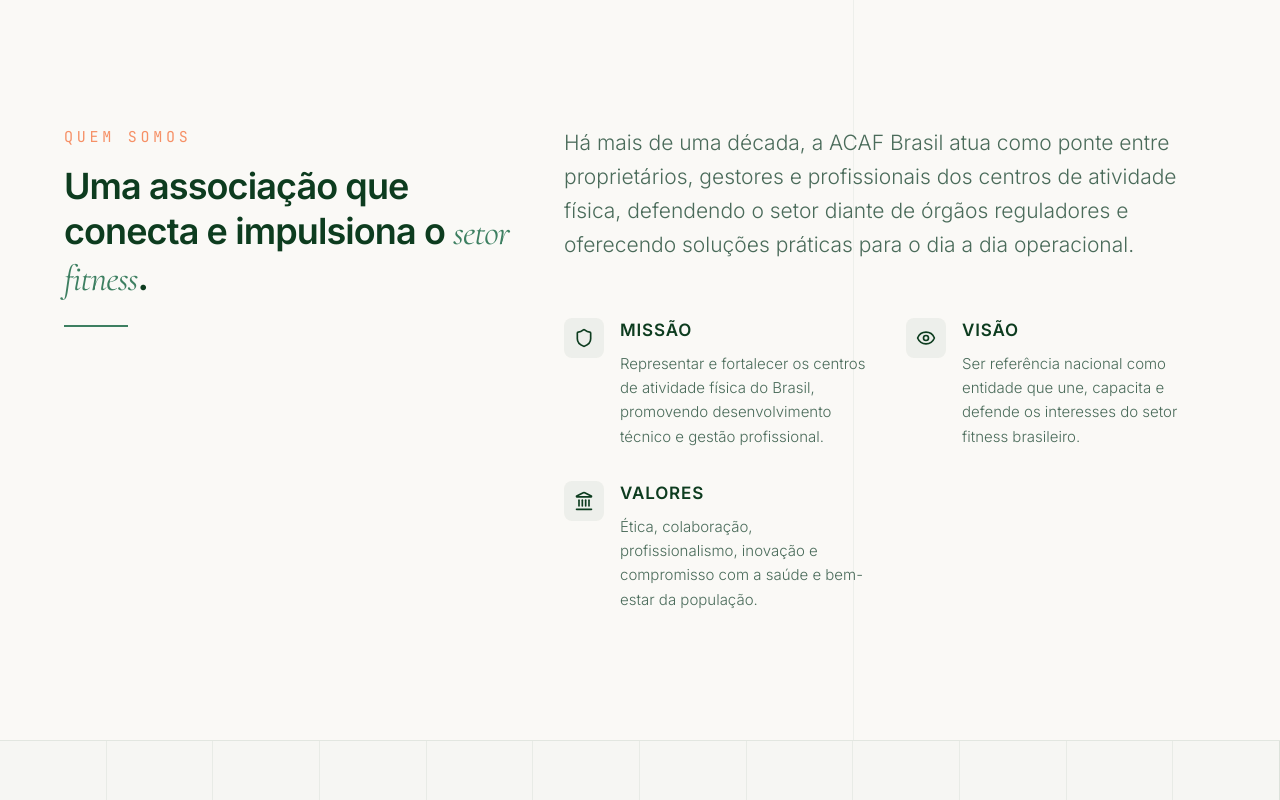
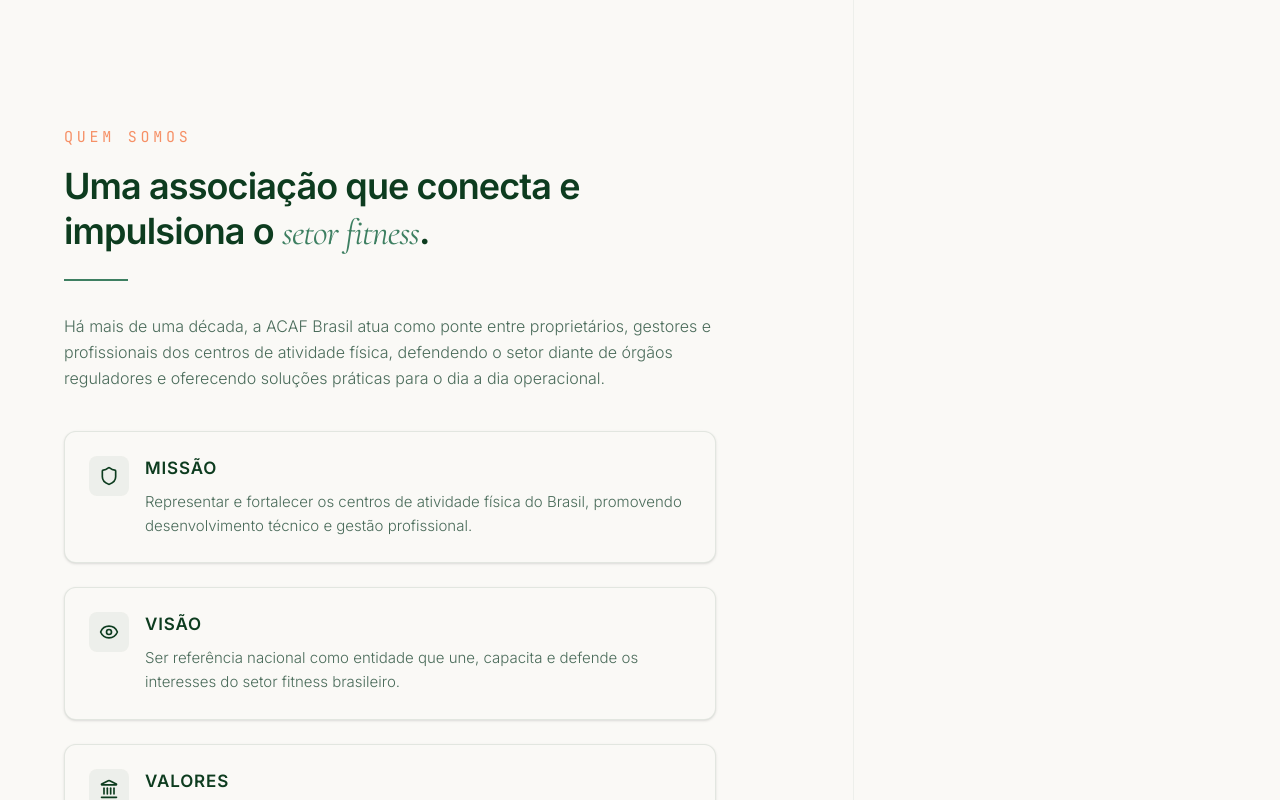
Before and after one commit to cmoro-rayanne/acafbrasil, a React (Vite) app: page / in a window 1280 px wide. Shown: the part 800-1600 px from the top of the page. Built offline with nearby package versions, Linux system fonts and the light colour scheme.

Commit message:
feat: restructure About us section layout and add scroll entrance fade-in-up animations

```diff
--- a/src/features/landing/components/About.tsx
+++ b/src/features/landing/components/About.tsx
@@ -1,37 +1,70 @@
-import React from 'react';
+import React, { useEffect, useRef, useState } from 'react';
 import { Eye, Shield, Landmark } from 'lucide-react';
 
 export const About: React.FC = () => {
+  const [isVisible, setIsVisible] = useState(false);
+  const sectionRef = useRef<HTMLElement>(null);
+
+  useEffect(() => {
+    const observer = new IntersectionObserver(
+      ([entry]) => {
+        if (entry.isIntersecting) {
+          setIsVisible(true);
+          observer.unobserve(entry.target);
+        }
+      },
+      { threshold: 0.1 }
+    );
+
+    if (sectionRef.current) {
+      observer.observe(sectionRef.current);
+    }
+
+    return () => {
+      if (sectionRef.current) {
+        observer.unobserve(sectionRef.current);
+      }
+    };
+  }, []);
+
   return (
-    <section id="sobre" className="relative py-20 md:py-32 px-6 md:px-16 bg-acaf-sand border-b border-acaf-forest/10 overflow-hidden">
+    <section
+      id="sobre"
+      ref={sectionRef}
+      className="relative py-20 md:py-32 px-6 md:px-16 bg-acaf-sand border-b border-acaf-forest/10 overflow-hidden"
+    >
 
       {/* Background architectural element */}
       <div className="absolute right-0 top-0 w-1/3 h-full border-l border-acaf-forest/5 pointer-events-none hidden md:block"></div>
 
       <div className="max-w-7xl mx-auto grid grid-cols-1 lg:grid-cols-12 gap-12 relative z-10">
 
-        {/* Left column: Header & Tag */}
-        <div className="lg:col-span-5 flex flex-col justify-start">
+        {/* Left column: Header, Title, Text, and Cards (stacked) */}
+        <div className="lg:col-span-7 flex flex-col justify-start">
           <span className="font-mono text-[15px] uppercase tracking-[0.25em] text-acaf-coral mb-4 block">
             Quem Somos
           </span>
-          <h2 className="text-3xl md:text-4xl font-sans font-semibold text-acaf-forest leading-tight tracking-tight max-w-md">
+          <h2 className="text-3xl md:text-4xl font-sans font-semibold text-acaf-forest leading-tight tracking-tight max-w-2xl">
             Uma associação que conecta e impulsiona o <span className="font-serif italic font-normal text-acaf-emerald">setor fitness</span>.
           </h2>
-          <div className="w-16 h-[2px] bg-acaf-emerald mt-6"></div>
-        </div>
+          <div className="w-16 h-[2px] bg-acaf-emerald mt-6 mb-8"></div>
 
-        {/* Right column: Description & Values grid */}
-        <div className="lg:col-span-7 flex flex-col justify-center">
-          <p className="text-[19px] sm:text-[21px] text-acaf-sage mb-8 leading-relaxed font-light">
+          {/* Animated Description Text */}
+          <p className={`text-[16px] text-acaf-sage mb-10 leading-relaxed font-light transition-all duration-700 ease-out ${
+            isVisible ? 'opacity-100 translate-y-0' : 'opacity-0 translate-y-8'
+          }`}>
             Há mais de uma década, a ACAF Brasil atua como ponte entre proprietários, gestores e profissionais dos centros de atividade física, defendendo o setor diante de órgãos reguladores e oferecendo soluções práticas para o dia a dia operacional.
           </p>
 
-          {/* Core values list */}
-          <div className="grid grid-cols-1 sm:grid-cols-2 gap-8 mt-6">
+          {/* Core values list (stacked one below the other) */}
+          <div className="flex flex-col gap-6 w-full">
 
             {/* Card 1: Missão */}
-            <div className="flex gap-4">
+            <div
+              className={`bg-[#FAF9F6] border border-acaf-forest/10 p-6 rounded-xl shadow-sm flex gap-4 w-full transition-all duration-700 ease-out delay-100 ${
+                isVisible ? 'opacity-100 translate-y-0' : 'opacity-0 translate-y-8'
+              }`}
+            >
               <div className="flex-shrink-0 w-10 h-10 rounded-lg bg-acaf-forest/5 flex items-center justify-center text-acaf-forest">
                 <Shield className="w-5 h-5" />
               </div>
@@ -46,7 +79,11 @@
             </div>
 
             {/* Card 2: Visão */}
-            <div className="flex gap-4">
+            <div
+              className={`bg-[#FAF9F6] border border-acaf-forest/10 p-6 rounded-xl shadow-sm flex gap-4 w-full transition-all duration-700 ease-out delay-200 ${
+                isVisible ? 'opacity-100 translate-y-0' : 'opacity-0 translate-y-8'
+              }`}
+            >
               <div className="flex-shrink-0 w-10 h-10 rounded-lg bg-acaf-forest/5 flex items-center justify-center text-acaf-forest">
                 <Eye className="w-5 h-5" />
               </div>
@@ -61,7 +98,11 @@
             </div>
 
             {/* Card 3: Valores */}
-            <div className="flex gap-4">
+            <div
+              className={`bg-[#FAF9F6] border border-acaf-forest/10 p-6 rounded-xl shadow-sm flex gap-4 w-full transition-all duration-700 ease-out delay-300 ${
+                isVisible ? 'opacity-100 translate-y-0' : 'opacity-0 translate-y-8'
+              }`}
+            >
               <div className="flex-shrink-0 w-10 h-10 rounded-lg bg-acaf-forest/5 flex items-center justify-center text-acaf-forest">
                 <Landmark className="w-5 h-5" />
               </div>
@@ -78,6 +119,9 @@
           </div>
         </div>
 
+        {/* Right column: Empty space for architectural balance */}
+        <div className="lg:col-span-5 hidden lg:block"></div>
+
       </div>
     </section>
   );
--- a/src/features/landing/components/Hero.tsx
+++ b/src/features/landing/components/Hero.tsx
@@ -123,7 +123,7 @@
           {/* Floating Card 2: Associados (Bottom-Right) */}
           <div
             onMouseMove={handleMouseMove}
-            className="lg:!absolute relative lg:bottom-[12px] lg:right-[46px] mx-auto lg:mx-0 bg-[#D5DBD1]/90 backdrop-blur-md border border-white/50 p-5 rounded-xl shadow-lg shadow-acaf-forest/5 w-full max-w-[250px] lg:w-[250px] animate-float-slow flashlight-card group cursor-default"
+            className="lg:!absolute relative lg:bottom-[32px] lg:right-[76px] mx-auto lg:mx-0 bg-[#D5DBD1]/90 backdrop-blur-md border border-white/50 p-5 rounded-xl shadow-lg shadow-acaf-forest/5 w-full max-w-[250px] lg:w-[250px] animate-float-slow flashlight-card group cursor-default"
           >
             <div className="flex items-center gap-2 mb-3">
               <div className="p-2 bg-acaf-forest rounded-lg text-white">
@@ -155,7 +155,7 @@
           {/* Floating Card 3: Parceiros (Center-Right) */}
           <div
             onMouseMove={handleMouseMove}
-            className="lg:!absolute relative lg:top-[187px] lg:left-[296px] mx-auto lg:mx-0 bg-white/60 backdrop-blur-md border border-white/50 p-5 rounded-xl shadow-lg shadow-acaf-forest/5 w-full max-w-[200px] lg:w-[200px] animate-float-delayed flashlight-card group cursor-default"
+            className="lg:!absolute relative lg:top-[217px] lg:left-[296px] mx-auto lg:mx-0 bg-white/60 backdrop-blur-md border border-white/50 p-5 rounded-xl shadow-lg shadow-acaf-forest/5 w-full max-w-[200px] lg:w-[200px] animate-float-delayed flashlight-card group cursor-default"
           >
             <div className="flex items-center gap-2 mb-3">
               <div className="p-2 bg-acaf-forest/5 rounded-lg text-acaf-coral">
```
